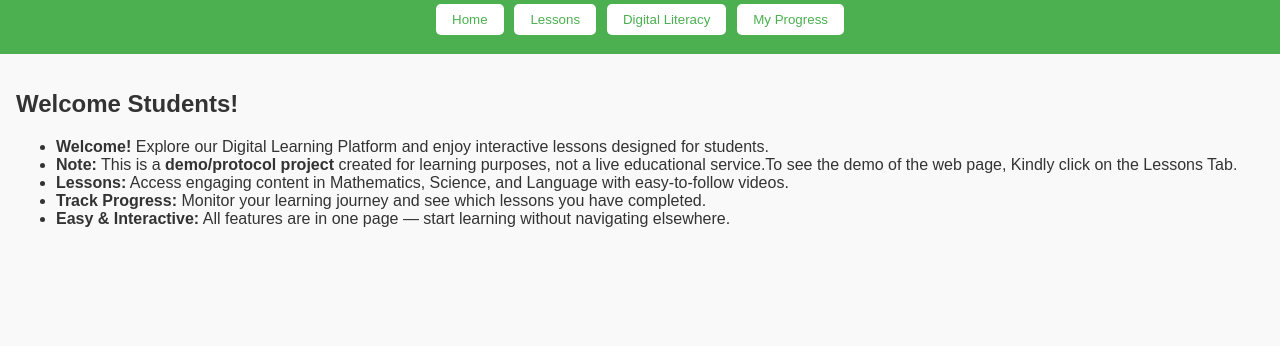
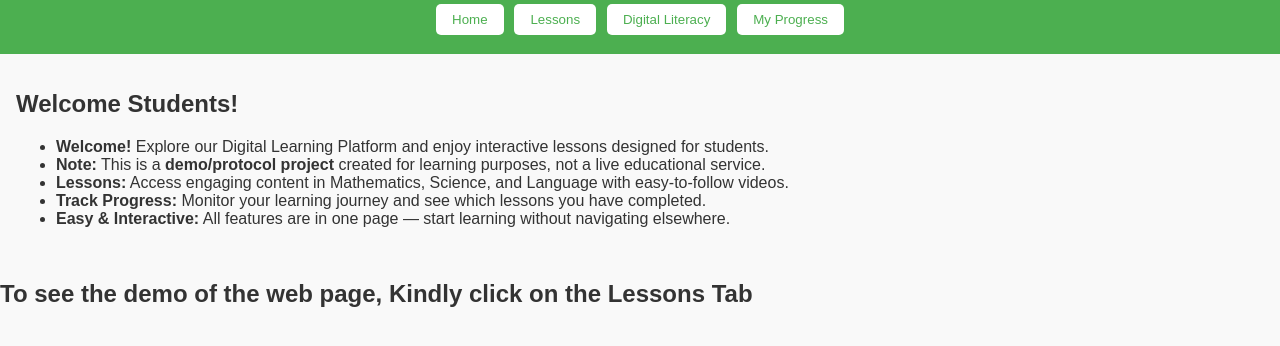
Before and after one commit to fathimashelmeya/Digital-Learning-Platform, a plain HTML site: page index.html in a window 1280 px wide. Shown: the part 96-442 px from the top of the page. Drawn offline with Linux system fonts and the light colour scheme.

Commit message:
Update index.html

```diff
--- a/index.html
+++ b/index.html
@@ -24,13 +24,13 @@
         <h1>Welcome Students!</h1>
         <ul>
           <li><strong>Welcome!</strong> Explore our Digital Learning Platform and enjoy interactive lessons designed for students.</li>
-          <li><strong>Note:</strong> This is a <strong>demo/protocol project</strong> created for learning purposes, not a live educational service.To see the demo of the web page, Kindly click on the Lessons Tab. </li>
+          <li><strong>Note:</strong> This is a <strong>demo/protocol project</strong> created for learning purposes, not a live educational service. </li>
           <li><strong>Lessons:</strong> Access engaging content in Mathematics, Science, and Language with easy-to-follow videos.</li>
           <li><strong>Track Progress:</strong> Monitor your learning journey and see which lessons you have completed.</li>
           <li><strong>Easy & Interactive:</strong> All features are in one page — start learning without navigating elsewhere.</li>
         </ul>
       </section>
-
+          <h2>To see the demo of the web page, Kindly click on the Lessons Tab</h2>
       <!-- Lessons -->
       <section id="lessons" class="page">
         <h2>Lessons</h2>
```
